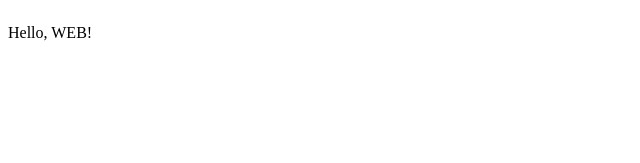
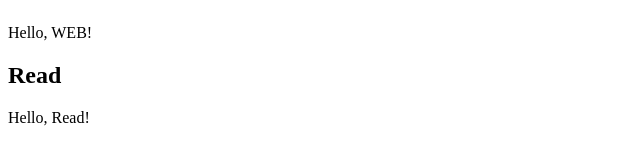
Before and after one commit to hyoungqu23/TIL_elice, a React (Create React App) app in the folder React/w13/react-app/: page /read/1 in a window 1280 px wide. Shown: the part 141-304 px from the top of the page, without its empty margins (0-640 px from the left). Built offline with nearby package versions, Linux system fonts and the light colour scheme.

Commit message:
[0629] Read Component 생성 및 추가

```diff
--- a/React/w13/react-app/src/App.js
+++ b/React/w13/react-app/src/App.js
@@ -2,6 +2,7 @@ import React from 'react';
 import Header from './components/UI/Header';
 import Nav from './components/UI/Nav';
 import Welcome from './components/ContentsList/Welcome';
+import Read from './components/ContentsList/Read';
 
 const App = () => {
   return (
@@ -9,6 +10,7 @@ const App = () => {
       <Header />
       <Nav />
       <Welcome />
+      <Read />
     </div>
   );
 };
--- /dev/null
+++ b/React/w13/react-app/src/components/ContentsList/Read.js
@@ -0,0 +1,12 @@
+import React from 'react';
+
+const Read = () => {
+  return (
+    <article>
+      <h2>Read</h2>
+      <p>Hello, Read!</p>
+    </article>
+  );
+};
+
+export default Read;
```
